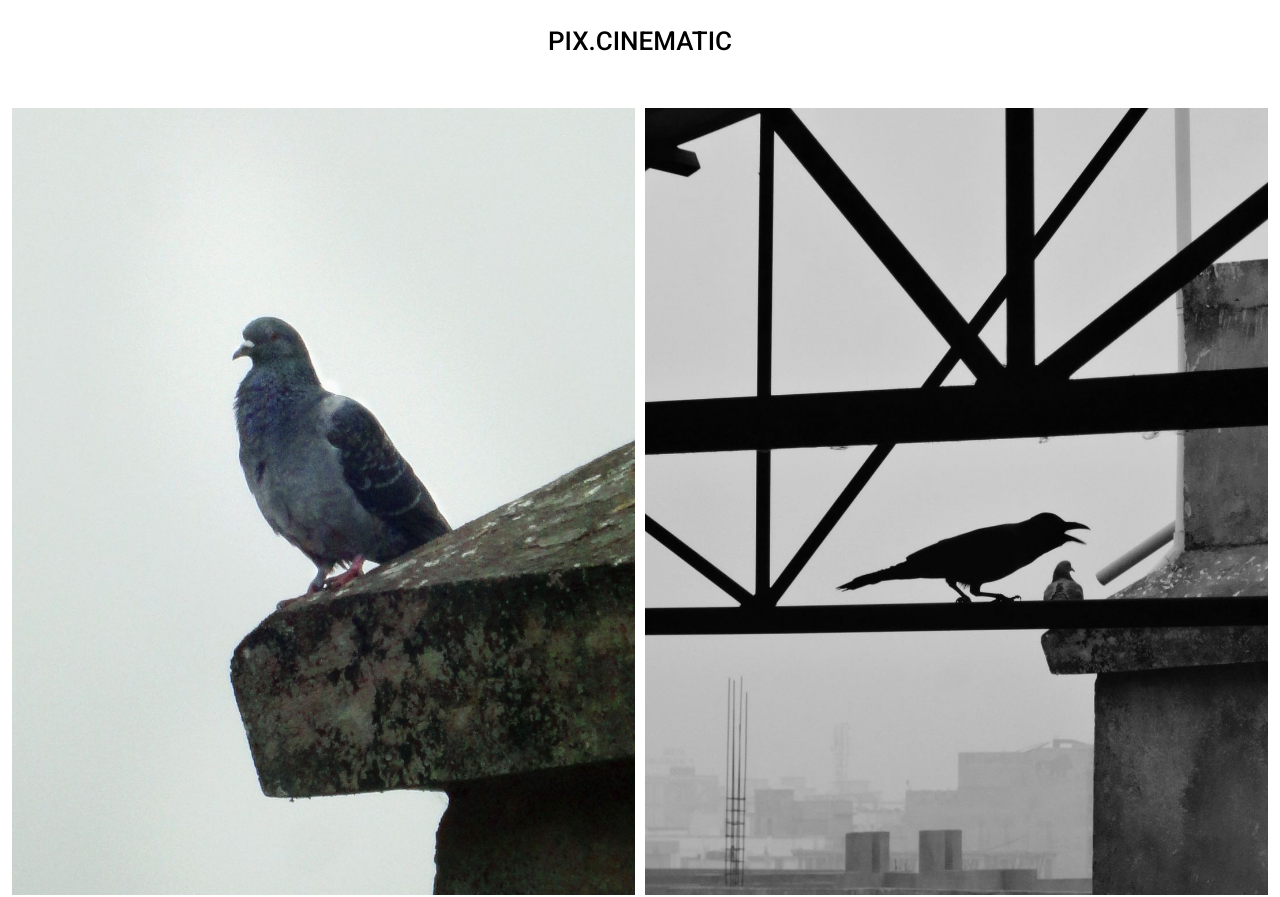
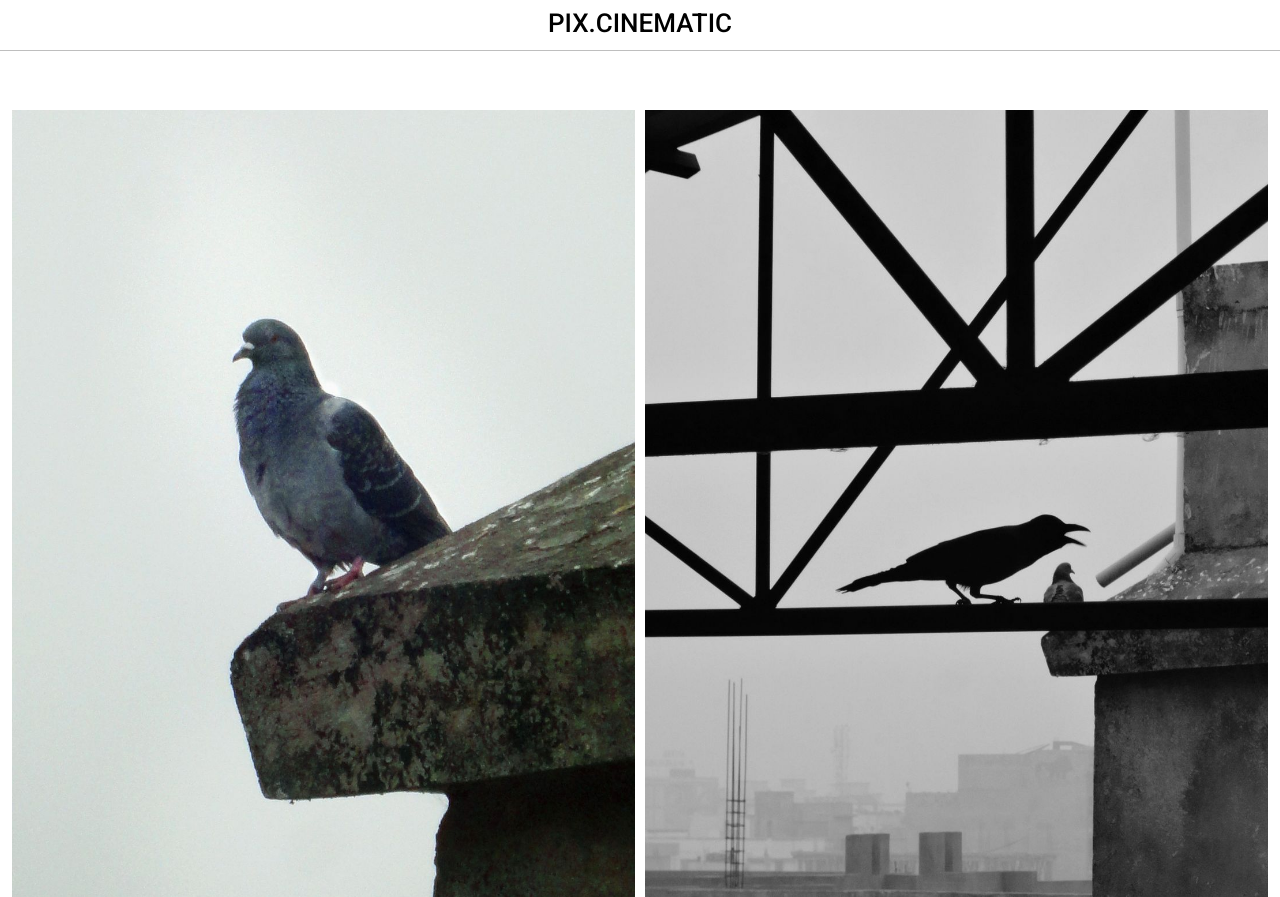
Before and after one commit to pixcinematics/website, a plain HTML site: page index.html in a window 1280 px wide. Shown: the top 897 px of the page. Drawn offline with Linux system fonts and the light colour scheme.

Commit message:
Add files via upload

```diff
--- a/index.html
+++ b/index.html
@@ -10,7 +10,7 @@
     <link rel="stylesheet" href="styles/general.css">
     <link rel="stylesheet" href="styles/header.css">
     <link rel="stylesheet" href="styles/image-gallery.css">
-    <title>PIX CINEMATIC</title>
+    <title>PIX.CINEMATIC</title>
 </head>
 <body>
     <div class="website-title-container">
@@ -49,9 +49,8 @@
         <p class="social-media-handles">Social Media Handles</p>
         <div class="instagram-handle">
 
-            <div class="image-container-profile">
-                <img src="photos/324909149_715443993531670_6586770427193460908_n.jpg" alt="" class="insta-profile-pic">
-            </div>
+            <img src="Photos/324909149_715443993531670_6586770427193460908_n.jpg" alt="" class="insta-profile-pic">
+
             <div class="followers-section">
                 <p><b>161</b> Followers</p>
             </div>
--- a/styles/general.css
+++ b/styles/general.css
@@ -1,6 +1,7 @@
 body {
     font-family: Roboto, Arial;
     margin: 0;
+    padding-top: 60px;
 }
 .footer {
     text-align: center;
--- a/styles/header.css
+++ b/styles/header.css
@@ -1,10 +1,21 @@
 .website-title-container {
     text-align: center;
-    height: 32px;
+    position: fixed;
+    background-color: white;
+    top: 0;
+    left: 0;
+    right: 0;
+    height: 50px;
     margin-top: 0;
     margin-bottom: 50px;
+    border-bottom-width: 1px;
+    border-bottom-style: solid;
+    border-bottom-color: rgb(190, 190, 190);
 }
 .website-title {
     font-size: 26px;
     font-weight: 500;
+    margin-top: 0;
+    margin-bottom: 0;
+    padding-top: 8px;
 }
--- a/styles/image-gallery.css
+++ b/styles/image-gallery.css
@@ -3,7 +3,7 @@
     grid-template-columns: 1fr 1fr;
     column-gap: 10px;
     row-gap: 10px;
-    margin-top: 0;
+    margin-top: 50px;
     padding-left: 12px;
     padding-right: 12px;
     background-color: rgb(255, 255, 255);
@@ -81,11 +81,8 @@
 
 }
 
-.image-container-profile {
+.insta-profile-pic {
     width: 60px;
-}
-.insta-profile-pic {
-    width: 100%;
     border-radius: 50%;
 }
 .followers-section {
```
